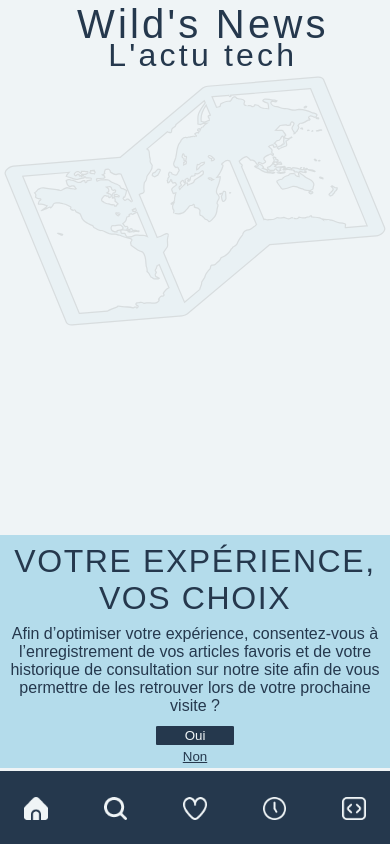
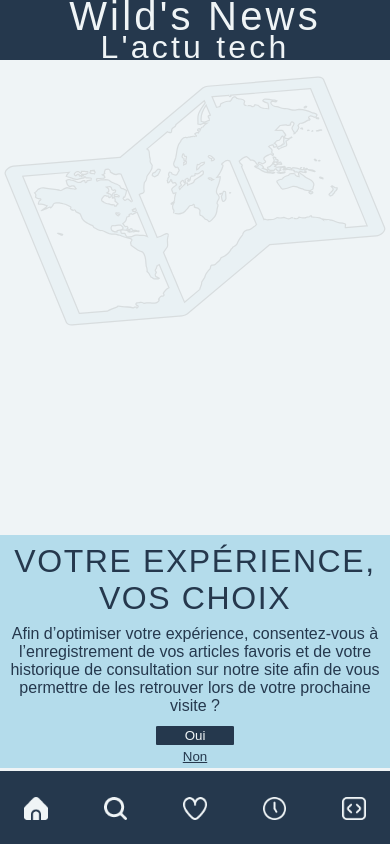
Before and after one commit to WildCodeSchool/2024-12-orleans-cda-project2-team-b, a React (Vite) app: page / in a window 390 px wide. Built offline with nearby package versions, Linux system fonts and the light colour scheme; a web font is replaced by a local one.

Commit message:
fix the main title and it background

```diff
--- a/src/components/main-title.scss
+++ b/src/components/main-title.scss
@@ -30,7 +30,7 @@
 
 @media screen and (max-width: 700px) {
   .main-title-h1 {
-    color: vars.$primary-color;
+    color: vars.$text-color;
     font-family: vars.$font-family;
     font-size: vars.$mobile-title1;
     font-weight: normal;
@@ -38,7 +38,7 @@
   }
 
   .main-title-h2 {
-    color: vars.$primary-color;
+    color: vars.$text-color;
     font-family: vars.$font-family;
     font-size: vars.$mobile-title2;
     font-weight: normal;
@@ -49,6 +49,9 @@
     display: flex;
     flex-direction: column;
     text-align: center;
-    width: 100dvw;
+    width: 100%;
+    background-color: vars.$primary-color;
+    top: 0dvh;
+    left: 0dvw;
   }
 }
--- a/src/pages/search.jsx
+++ b/src/pages/search.jsx
@@ -2,7 +2,6 @@ import { useContext, useEffect, useState } from 'react';
 import { useNavigate } from 'react-router-dom';
 
 import ButtonRandom from '../components/button-random';
-import MainTitle from '../components/main-title';
 import { ChoicesContext } from '../contexts/choices-context';
 import { countryList } from '../data/country-list';
 import './search.scss';
```
